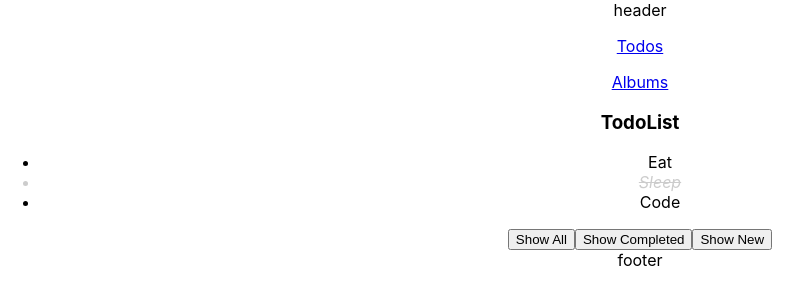
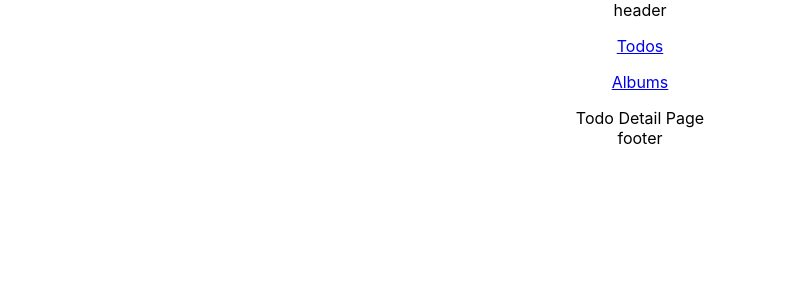
Before and after one commit to nghiemph95/React_Learning, a React (Create React App) app in the folder 02_react_learning/learn-reactjs/: page /todos/1 in a window 1280 px wide. Shown: the top 304 px of the page, without its empty margins (0-812 px from the left). Built offline with nearby package versions, Linux system fonts and the light colour scheme.

Commit message:
Updated: 23-11-2022 01:03:04

```diff
--- a/02_react_learning/learn-reactjs/src/features/Todo/index.jsx
+++ b/02_react_learning/learn-reactjs/src/features/Todo/index.jsx
@@ -9,7 +9,7 @@ function TodoFeature(props) {
   return (
     <div>
       <Switch>
-        <Route path="/todos" component={ListPage} />
+        <Route path="/todos" component={ListPage} exact />
         <Route path="/todos/:todoId" component={DetailPage} />
       </Switch>
     </div>
--- a/02_react_learning/learn-reactjs/src/features/Todo/pages/DetailPage/index.jsx
+++ b/02_react_learning/learn-reactjs/src/features/Todo/pages/DetailPage/index.jsx
@@ -0,0 +1,9 @@
+import React from "react";
+
+DetailPage.propTypes = {};
+
+function DetailPage() {
+  return <div>Todo Detail Page</div>;
+}
+
+export default DetailPage;
```
